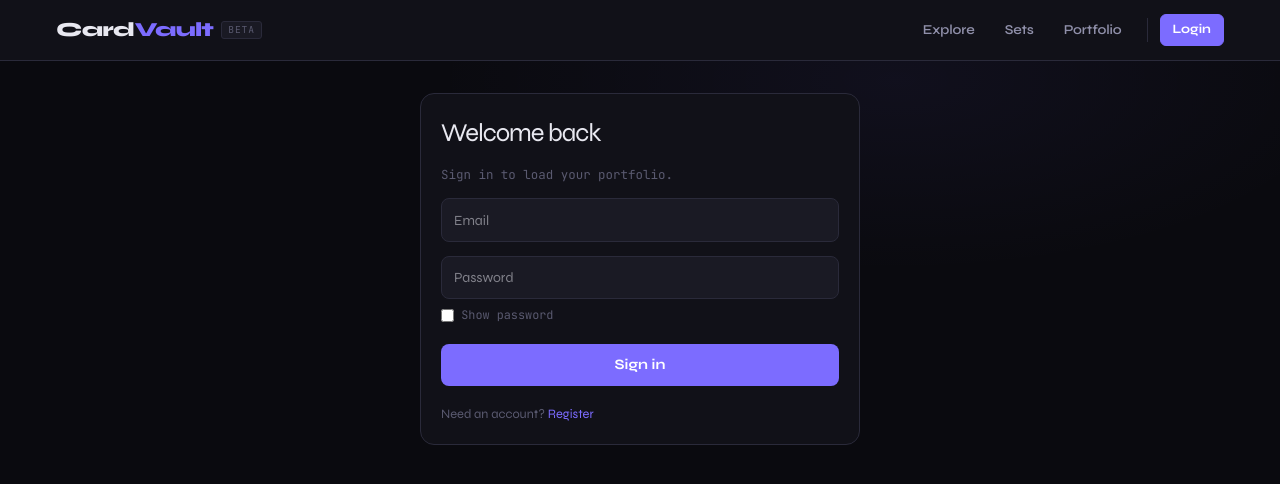
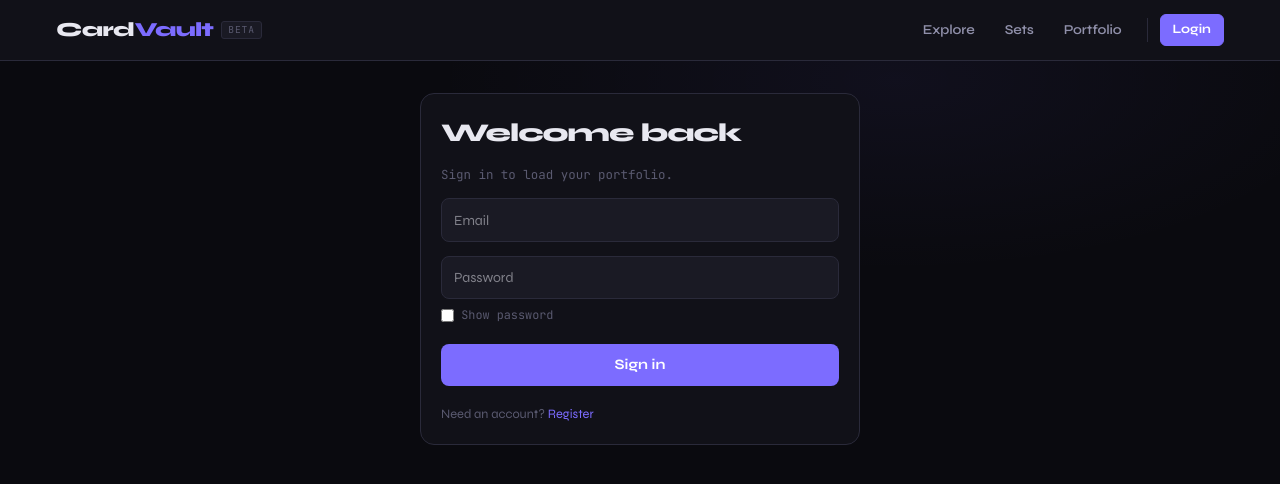
Before and after one commit to nielsvantslot/cardmarket-portfolio, a Next.js app: page /login in a window 1280 px wide. Shown: the top 484 px of the page. Built offline with nearby package versions, Linux system fonts and the light colour scheme; no server answers.

Commit message:
feat: Add font styling to h1 elements for improved typography

```diff
--- a/app/globals.css
+++ b/app/globals.css
@@ -36,6 +36,11 @@
   background-image:
     radial-gradient(ellipse 60% 40% at 70% 10%, rgba(124, 108, 255, 0.06) 0%, transparent 60%),
     radial-gradient(ellipse 40% 30% at 20% 80%, rgba(62, 255, 160, 0.03) 0%, transparent 50%);
+}
+
+h1 {
+  font-family: var(--font-display);
+  font-weight: 800;
 }
 
 ::-webkit-scrollbar { width: 6px; }
```
